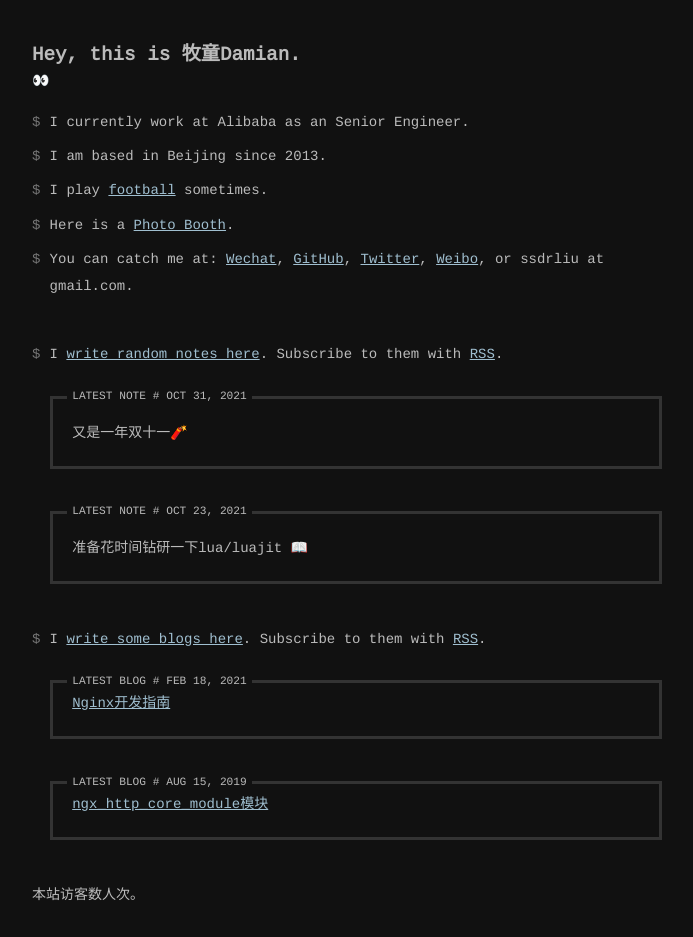
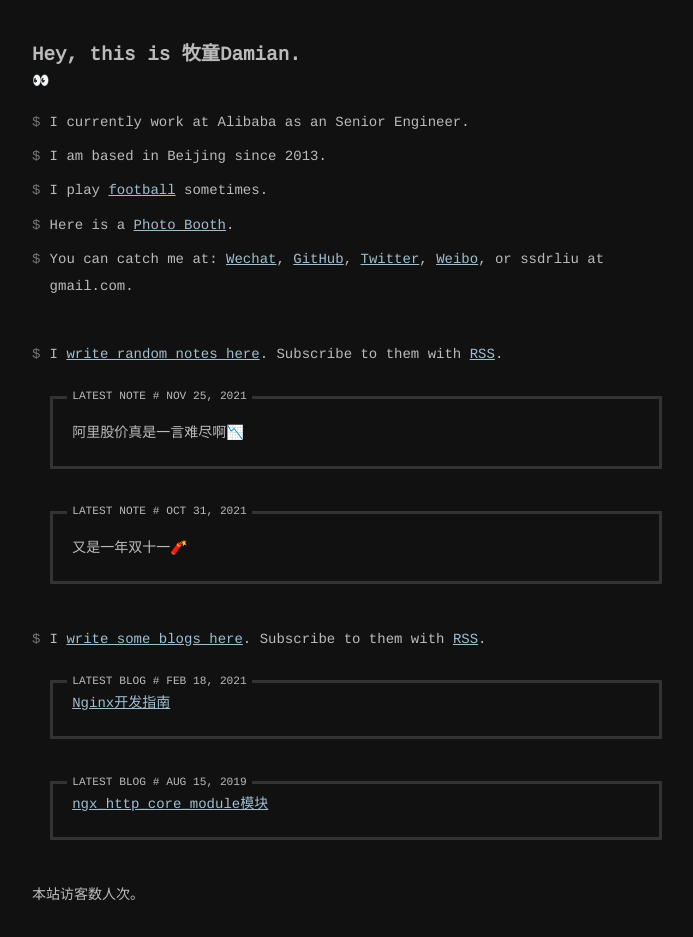
Before and after one commit to ssdr/site, a Jekyll site: the page built from index.html, in a window 1280 px wide. Shown: the whole page, without its empty margins (293-986 px from the left). Built offline with Jekyll 4.4.1, drawn with Linux system fonts in a browser that asks for light colours; comment, search, counter and statistics services are not loaded.

Commit message:
📝 Update an entry via micropub

```diff
--- a/_data/notes.yml
+++ b/_data/notes.yml
@@ -1,3 +1,7 @@
+- date: 2021/11/25 16:40
+  content: |
+    阿里股价真是一言难尽啊📉
+
 - date: 2021/10/31 05:58
   content: |
     又是一年双十一🧨
```
